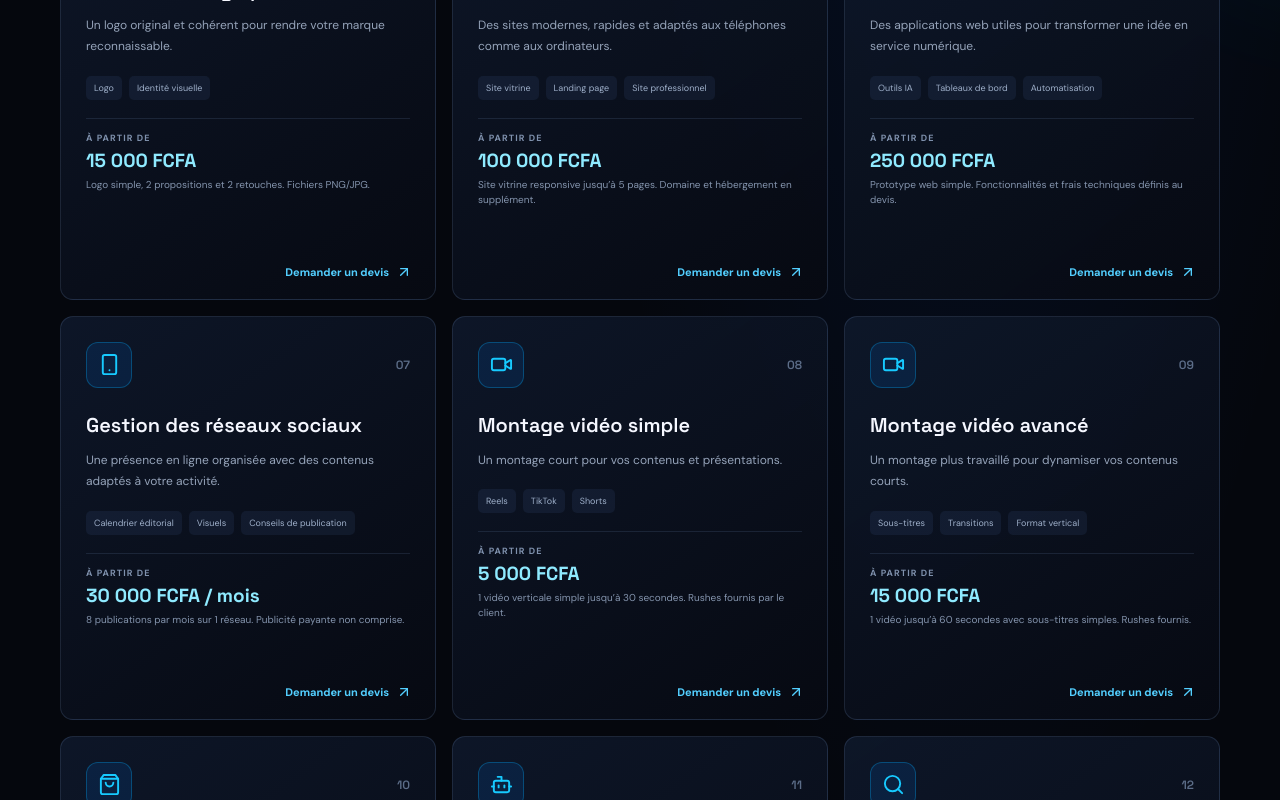
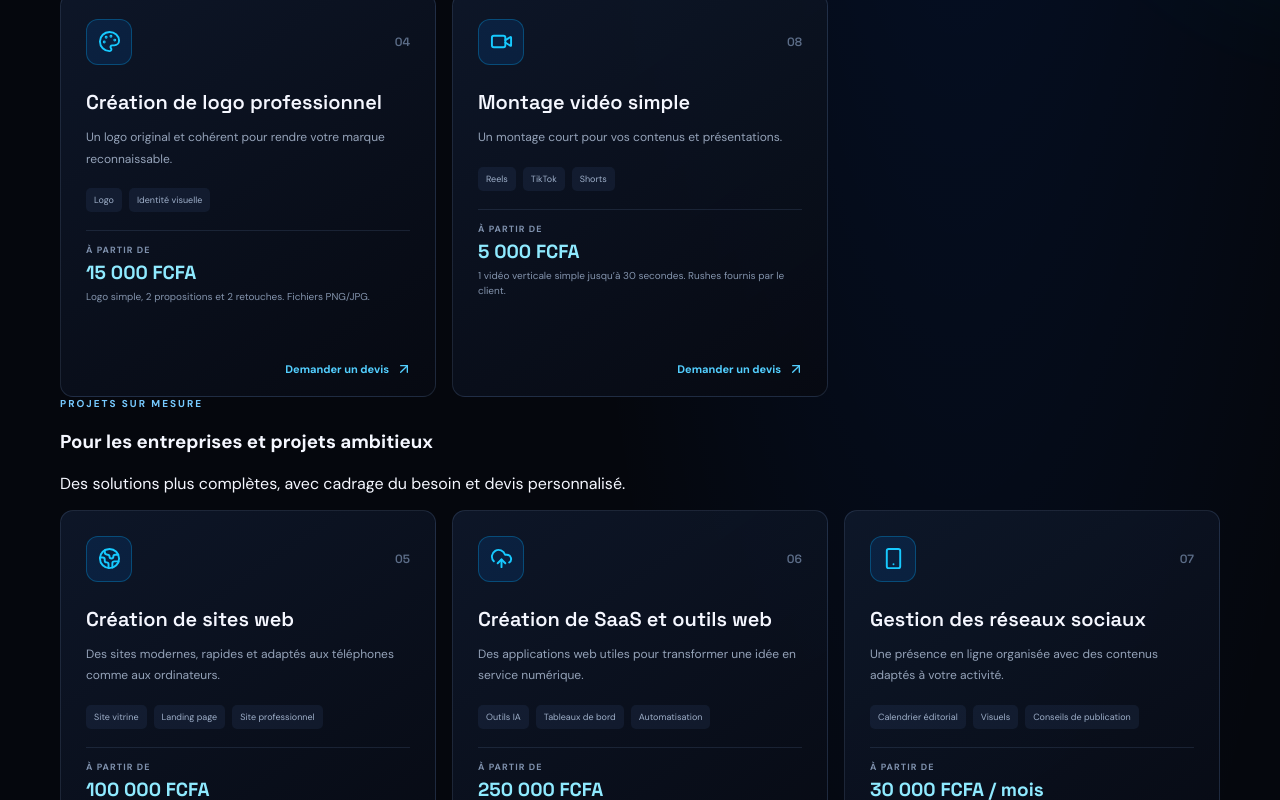
Before and after one commit to claus225/videoai-miniapp, a React (Vite) app: page / in a window 1280 px wide. Shown: the part 1440-2240 px from the top of the page. Built offline with nearby package versions, Linux system fonts and the light colour scheme.

Commit message:
Separate KREA offers by customer segment

```diff
--- a/src/App.jsx
+++ b/src/App.jsx
@@ -117,6 +117,18 @@ const services = [
   },
 ]
 
+const smallBusinessServices = services.filter(({ title }) => [
+  'Affiches publicitaires', 'Création de flyers', 'Miniature YouTube',
+  'Montage vidéo simple', 'Création de logo professionnel',
+].includes(title))
+
+const businessServices = services.filter(({ title }) => [
+  'Création de sites web', 'Création de SaaS et outils web',
+  'Gestion des réseaux sociaux', 'Montage vidéo avancé',
+  'Création de boutique en ligne', 'Automatisation et assistants IA',
+  'Optimisation web et référencement',
+].includes(title))
+
 const steps = [
   ['01', 'On échange', 'Vous nous présentez votre idée, vos objectifs et vos besoins.'],
   ['02', 'On conçoit', 'Nous préparons une proposition claire et une direction créative.'],
@@ -199,12 +211,24 @@ function App() {
             <div><div className="eyebrow">CE QUE NOUS FAISONS</div><h2>Le digital, <span className="gradient-text">bien pensé.</span></h2></div>
             <p>Des solutions créatives et numériques pour donner de la force à vos projets. Prix de départ en FCFA.</p>
           </div>
+          <div className="audience-heading"><div><span className="eyebrow">OFFRES ACCESSIBLES</span><h3>Pour les petits commerçants et indépendants</h3><p>Des prestations simples pour lancer ou faire connaître votre activité sans gros budget.</p></div></div>
           <div className="service-grid">
-            {services.map(({ number, icon: Icon, title, description, tags, price, scope }) => (
+            {smallBusinessServices.map(({ number, icon: Icon, title, description, tags, price, scope }) => (
               <article className="service-card" key={number}>
                 <div className="card-top"><span className="service-icon"><Icon size={23} /></span><span className="card-number">{number}</span></div>
-                <h3>{title}</h3>
-                <p>{description}</p>
+                <h3>{title}</h3><p>{description}</p>
+                <div className="tag-list">{tags.map(tag => <span key={tag}>{tag}</span>)}</div>
+                <div className="service-price"><small>À partir de</small><strong>{price}</strong><span>{scope}</span></div>
+                <a href="#contact" className="card-link">Demander un devis <ArrowUpRight size={16} /></a>
+              </article>
+            ))}
+          </div>
+          <div className="audience-heading audience-heading-large"><div><span className="eyebrow">PROJETS SUR MESURE</span><h3>Pour les entreprises et projets ambitieux</h3><p>Des solutions plus complètes, avec cadrage du besoin et devis personnalisé.</p></div></div>
+          <div className="service-grid">
+            {businessServices.map(({ number, icon: Icon, title, description, tags, price, scope }) => (
+              <article className="service-card" key={number}>
+                <div className="card-top"><span className="service-icon"><Icon size={23} /></span><span className="card-number">{number}</span></div>
+                <h3>{title}</h3><p>{description}</p>
                 <div className="tag-list">{tags.map(tag => <span key={tag}>{tag}</span>)}</div>
                 <div className="service-price"><small>À partir de</small><strong>{price}</strong><span>{scope}</span></div>
                 <a href="#contact" className="card-link">Demander un devis <ArrowUpRight size={16} /></a>
```
